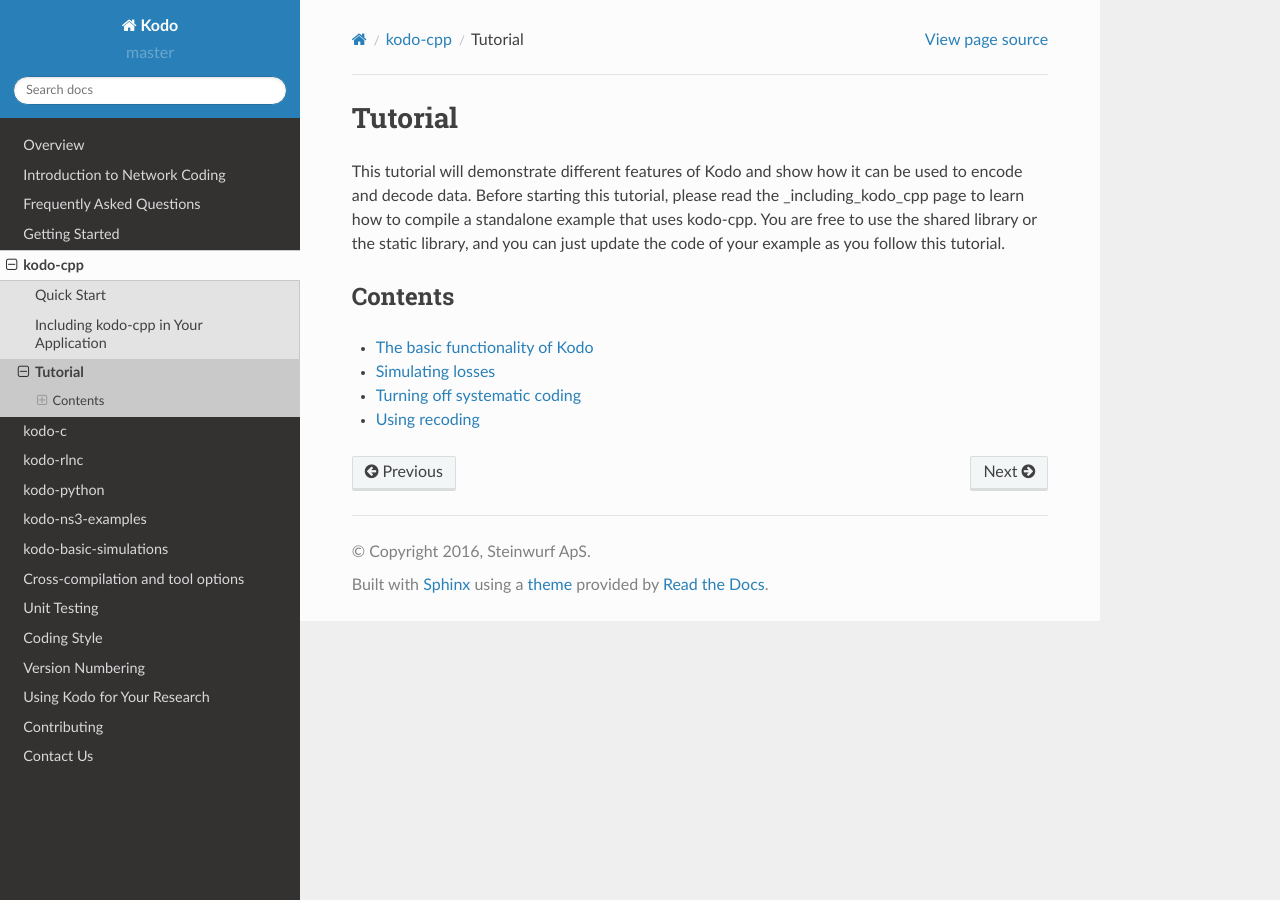
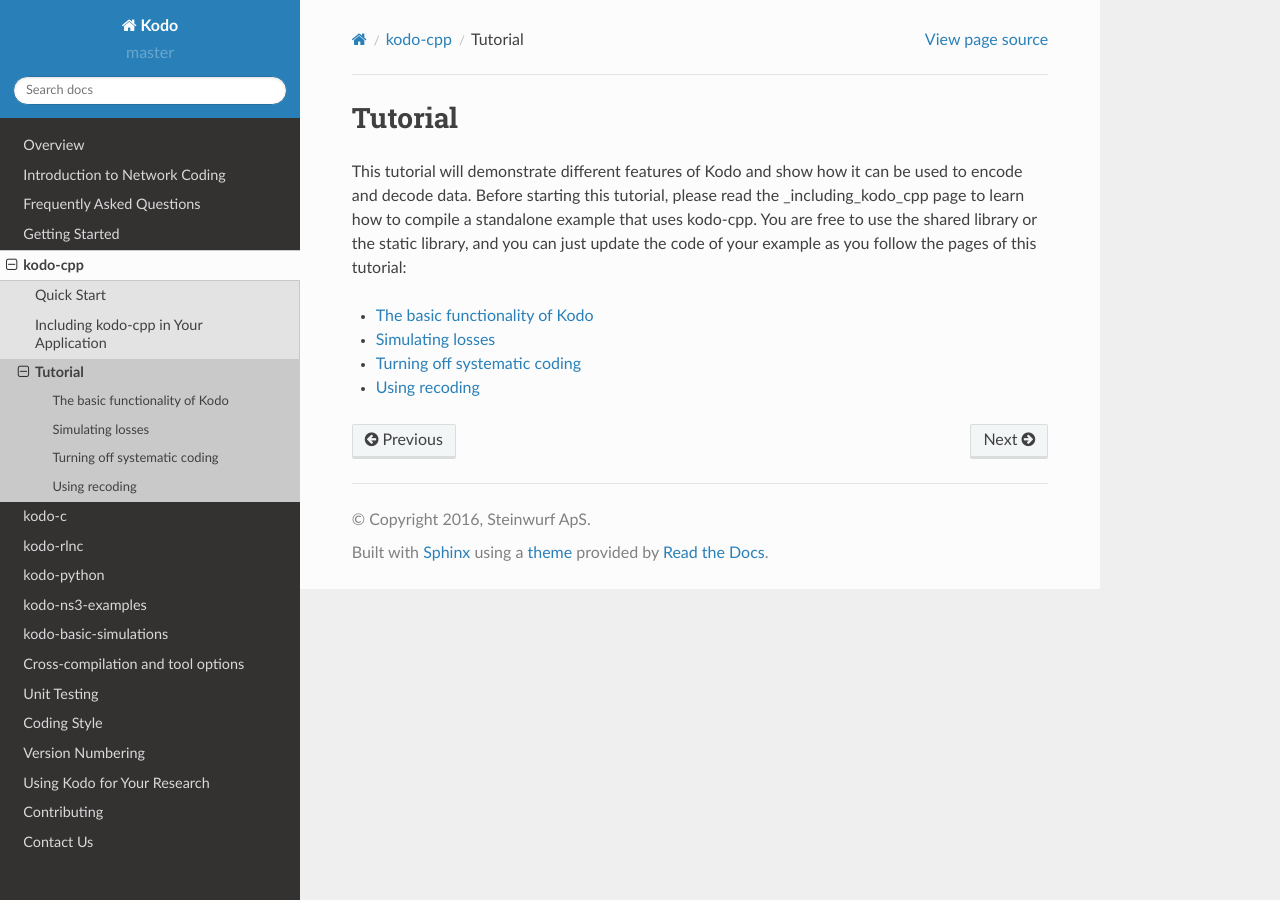
Before and after one commit to steinwurf/steinwurf-docs, a Sphinx documentation site: the page built from source/kodo-cpp/tutorial_kodo_cpp.rst, in a window 1280 px wide. Built offline with Sphinx 7.4.7 and the Read the Docs theme 2.0.0, drawn with Linux system fonts in a browser that asks for light colours.

Commit message:
Minor fixes

```diff
--- a/source/kodo-cpp/tutorial/the_basics.rst
+++ b/source/kodo-cpp/tutorial/the_basics.rst
@@ -87,9 +87,7 @@
 * However it will typically also lead to increased computational
   complexity which results in slower applications.
 
-We're now ready to look at the next example. Building on the previous
-and very limited example, we extend this in a step by step manner to
-finally end up with something that resembles the following:
+We are now ready to look at our first example:
 
 .. literalinclude:: /../../kodo-cpp/examples/tutorial/basic.cpp
     :language: c++
--- a/source/kodo-cpp/tutorial_kodo_cpp.rst
+++ b/source/kodo-cpp/tutorial_kodo_cpp.rst
@@ -7,10 +7,7 @@
 used to encode and decode data. Before starting this tutorial, please read the :ref:`_including_kodo_cpp` page to learn how to compile a standalone example
 that uses kodo-cpp. You are free to use the shared library or the static
 library, and you can just update the code of your example as you follow
-this tutorial.
-
-Contents
---------
+the pages of this tutorial:
 
 .. toctree::
     :maxdepth: 1
```
